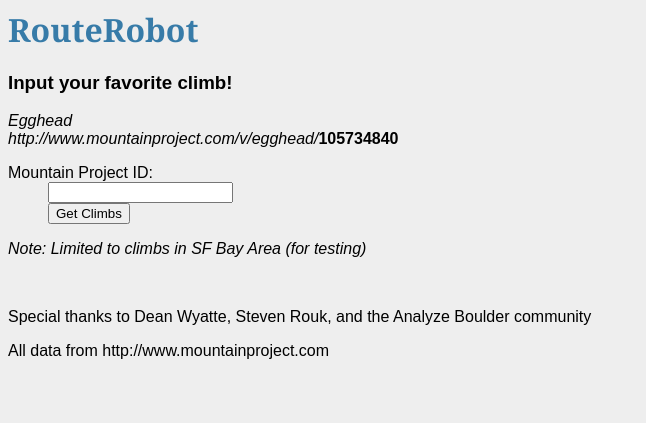
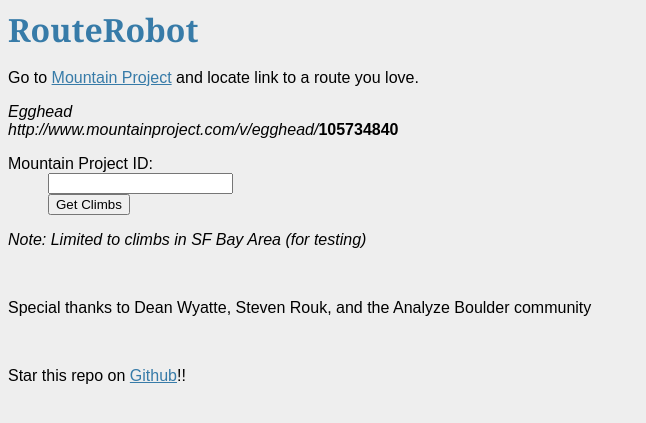
Before and after one commit to TheAdamEvans/route-web, a Flask app: page / in a window 1280 px wide. Shown: the top 423 px of the page, without its empty margins (0-646 px from the left). Run offline with Flask 2, Linux system fonts and the light colour scheme.

Commit message:
Better text and formatting. Thank people.

```diff
--- a/templates/search.html
+++ b/templates/search.html
@@ -1,6 +1,6 @@
 {% extends "layout.html" %}
 {% block body %}
-  <h3>Input your favorite climb!</h3>
+  <p>Go to <a href="http://www.mountainproject.com/v/">Mountain Project</a> and locate link to a route you love.</p>
   <i>Egghead</i><br>
   <i>http://www.mountainproject.com/v/egghead/</i><b>105734840</b><br>
   <form action="{{ url_for('search') }}" method="post">
@@ -11,6 +11,6 @@
     </dl>
   </form>
   <p><i>Note: Limited to climbs in SF Bay Area (for testing)</i></p><br>
-  <p>Special thanks to Dean Wyatte, Steven Rouk, and the Analyze Boulder community</p>
-  <p>All data from http://www.mountainproject.com</p>
+  <p>Special thanks to Dean Wyatte, Steven Rouk, and the Analyze Boulder community</p><br>
+  <p>Star this repo on <a href="https://github.com/TheAdamEvans/RouteRobot">Github</a>!!</p>
 {% endblock %}
```
